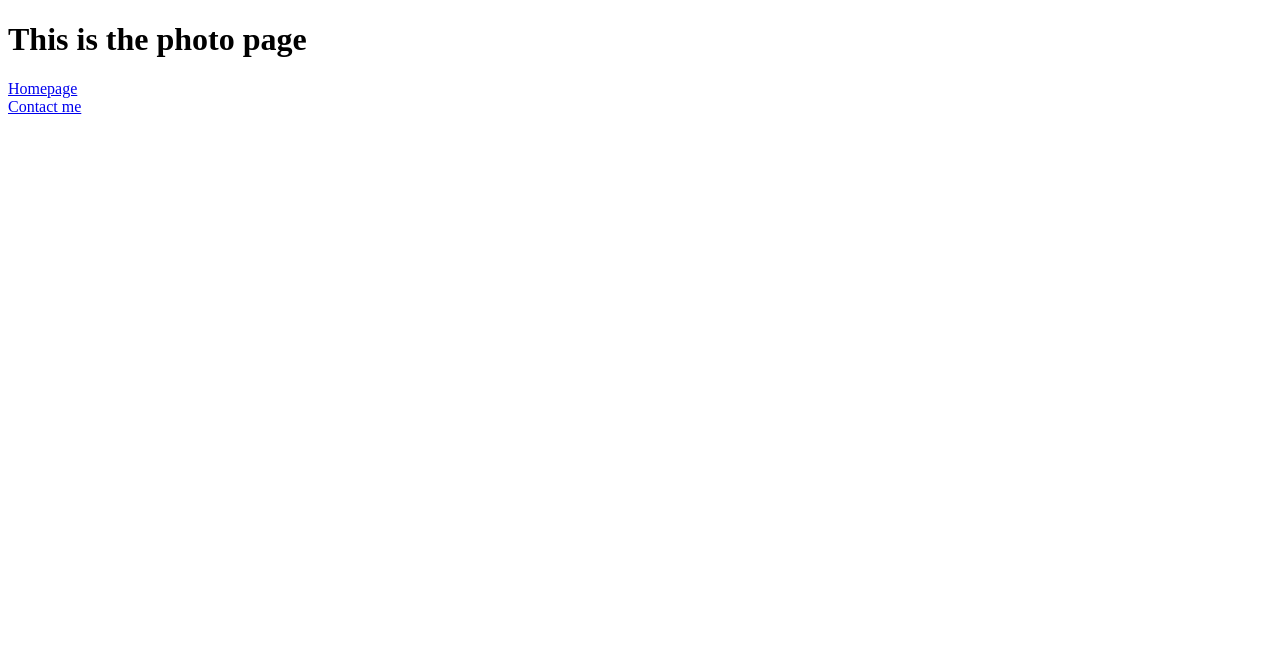
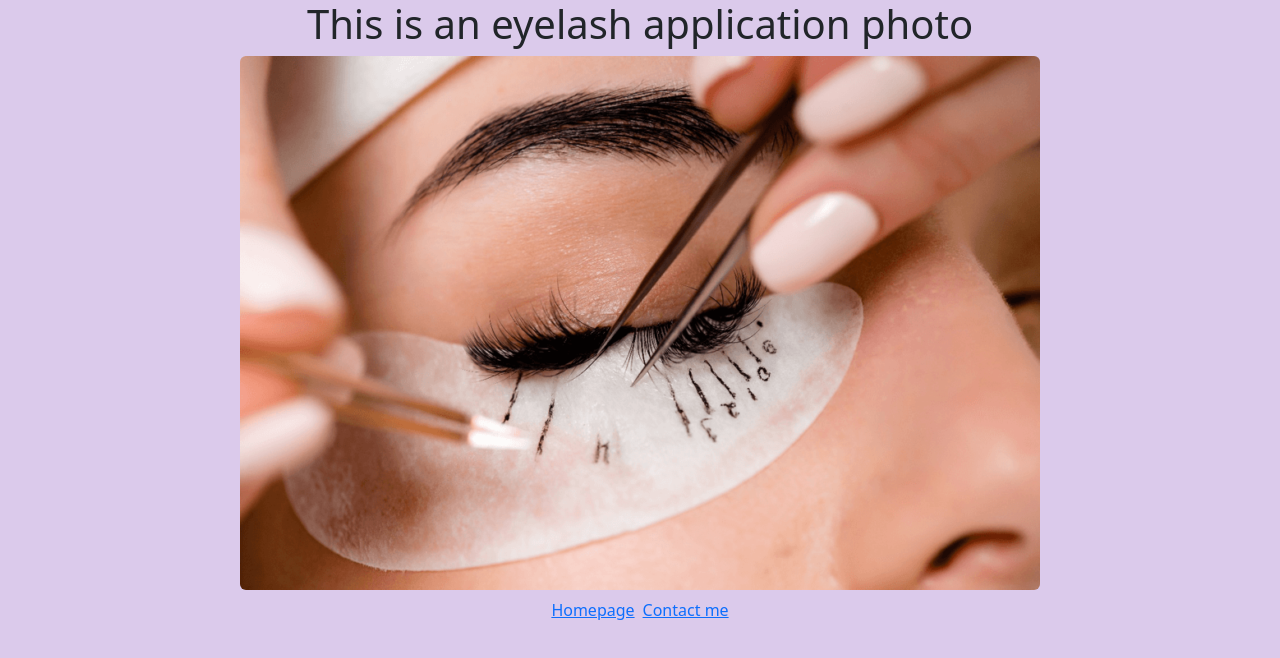
Before and after one commit to leslieshanell/multitple-page-eyelash-project, a plain HTML site: page photo.html in a window 1280 px wide. Drawn offline with nearby package versions, Linux system fonts and the light colour scheme; files that its build step writes are made by us from their sources.

Commit message:
added css

```diff
--- a/photo.html
+++ b/photo.html
@@ -4,13 +4,26 @@
     <meta charset="UTF-8" />
     <meta http-equiv="X-UA-Compatible" content="IE=edge" />
     <meta name="viewport" content="width=device-width, initial-scale=1.0" />
-    <link rel="stylesheet" href="/scr/style.css" />
+    <link
+      href="https://cdn.jsdelivr.net/npm/bootstrap@5.3.0-alpha3/dist/css/bootstrap.min.css"
+      rel="stylesheet"
+      integrity="sha384-KK94CHFLLe+nY2dmCWGMq91rCGa5gtU4mk92HdvYe+M/SXH301p5ILy+dN9+nJOZ"
+      crossorigin="anonymous"
+    />
+    <link rel="stylesheet" href="/src/style.css" />
     <title>Photo</title>
   </head>
   <body>
-    <h1>This is the photo page</h1>
-    <a href="/">Homepage</a>
-    <br />
-    <a href="/contact.html">Contact me</a>
+    <h1>This is an eyelash application photo</h1>
+    <img
+      src="/images/eyelashes-application.png"
+      alt="eyelash-application"
+      title="Eyelash-application"
+      class="img-fluid rounded mx-auto d-block m-2"
+    />
+    <div class="d-flex justify-content-center">
+      <a href="/" class="me-2">Homepage</a>
+      <a href="/contact.html">Contact me</a>
+    </div>
   </body>
 </html>
--- a/src/style.css
+++ b/src/style.css
@@ -0,0 +1,9 @@
+h1 {
+  text-align: center;
+}
+p {
+  text-align: center;
+}
+body {
+  background-color: rgb(219, 202, 235);
+}
```
Also changed, not shown: contact.html (+16 -5 lines), index.html (+17 -5 lines), images/eyelashes-application.png (added).
